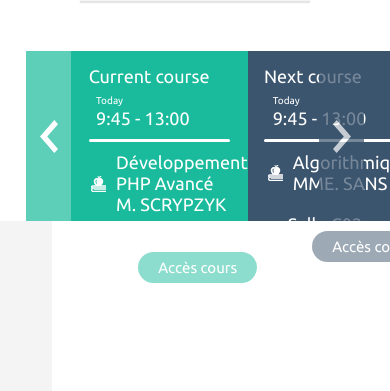
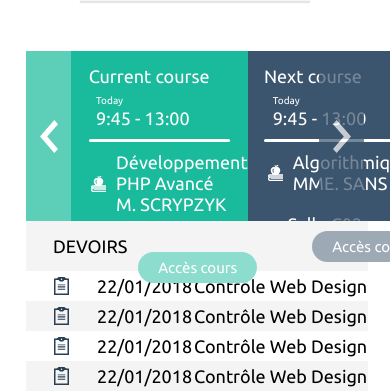
Before and after one commit to adrienmii/CMSProject, a PHP site: page /views/student/dashboard.html in a window 390 px wide; the page is wider, and only the part inside the window is pictured. Shown: the part 949-1340 px from the top of that part. Run offline with PHP 8.4, Linux system fonts and the light colour scheme; some libraries are stand-ins or nearby versions.

Commit message:
Intégration du dashboard sans le responsive

```diff
--- a/public/css/css/style.css
+++ b/public/css/css/style.css
@@ -886,8 +886,29 @@ hr.timeLeft {
 
 #blockHomeWork {
   height: 170px;
-  background: #F4F4F4;
   padding: 0px 26px; }
+
+#blockHomeWorkContainer {
+  background: #F4F4F4; }
+
+#blockHomeWorkContainer header {
+  font-size: 18px;
+  height: 50px;
+  padding: 15px 27px; }
+
+#blockHomeWorkContainer table {
+  border-collapse: collapse;
+  width: 100%; }
+
+#blockHomeWorkContainer table tr {
+  height: 30px; }
+
+#blockHomeWorkContainer table tr td:first-child {
+  background: url(../../img/icn/iconClipBoard.svg) 50% 50% no-repeat;
+  width: 70px; }
+
+#blockHomeWorkContainer table tr:nth-child(2n+1) td {
+  background-color: #fff; }
 
 html {
   height: 100%; }
@@ -919,6 +940,12 @@ body {
 
 .text-right {
   text-align: right; }
+
+input:focus,
+select:focus,
+textarea:focus,
+button:focus {
+  outline: none; }
 
 input[type="text"],
 input[type="password"] {
--- a/public/css/scss/dashboard.scss
+++ b/public/css/scss/dashboard.scss
@@ -143,6 +143,33 @@ hr.timeLeft {
 
 #blockHomeWork{
 	height: 170px;
-	background:#F4F4F4;
 	padding: 0px 26px;
 }
+
+#blockHomeWorkContainer{
+	background:#F4F4F4;
+}
+
+#blockHomeWorkContainer header{
+	font-size: 18px;
+	height:50px;
+	padding: 15px 27px;
+}
+
+#blockHomeWorkContainer table{
+	border-collapse: collapse;
+	width: 100%;
+}
+
+#blockHomeWorkContainer table tr{
+	height: 30px;
+}
+
+#blockHomeWorkContainer table tr td:first-child{
+	background: url(../../img/icn/iconClipBoard.svg) 50% 50% no-repeat;
+	width:70px;
+}
+
+#blockHomeWorkContainer table tr:nth-child(2n+1) td{
+	background-color:#fff;
+}
--- a/public/css/scss/style.scss
+++ b/public/css/scss/style.scss
@@ -39,6 +39,13 @@ body {
 
 .text-right{
 	text-align:right;
+}
+
+input:focus,
+select:focus,
+textarea:focus,
+button:focus {
+    outline: none;
 }
 
 input[type="text"],
--- a/views/student/dashboard.html
+++ b/views/student/dashboard.html
@@ -65,7 +65,7 @@
 		<main>
 			<div class="col-sm-12">
 				<div id="rowBlockInfo" class="row" >
-					<div class="col-xs-12 col-sm-2 col-sm-offset-1 text-center">
+					<div class="col-xs-12 col-sm-4 col-md-2 col-md-offset-1 text-center">
 						<div class="blocInfo">
 							<div class="blocTitle">
 								moyenne général
@@ -75,7 +75,7 @@
 							</div>
 						</div>
 					</div>
-					<div class="col-xs-12 col-sm-2 text-center">
+					<div class="col-xs-12 col-sm-4 col-md-2 text-center">
 						<div class="blocInfo">
 							<div class="blocTitle">
 								moyenne général
@@ -85,7 +85,7 @@
 							</div>
 						</div>
 					</div>
-					<div class="col-xs-12 col-sm-2 text-center">
+					<div class="col-xs-12 col-sm-4 col-md-2  text-center">
 						<div class="blocInfo">
 							<div class="blocTitle">
 								moyenne général
@@ -95,7 +95,7 @@
 							</div>
 						</div>
 					</div>
-					<div class="col-xs-12 col-sm-2 text-center">
+					<div class="col-xs-12 col-sm-4 col-md-2 text-center">
 						<div class="blocInfo">
 							<div class="blocTitle">
 								moyenne général
@@ -105,7 +105,7 @@
 							</div>
 						</div>
 					</div>
-					<div class="col-xs-12 col-sm-2 text-center">
+					<div class="col-xs-12 col-sm-4 col-md-2 text-center">
 						<div class="blocInfo">
 							<div class="blocTitle">
 								moyenne général
@@ -152,7 +152,33 @@
 						</div>
 					</div>
 					<div id="blockHomeWork" class="col-sm-4">
-
+						<div id="blockHomeWorkContainer">
+							<header>
+								DEVOIRS
+							</header>
+							<table>
+								<tr>
+									<td></td>
+									<td>22/01/2018</td>
+									<td>Contrôle Web Design</td>
+								</tr>
+								<tr>
+									<td></td>
+									<td>22/01/2018</td>
+									<td>Contrôle Web Design</td>
+								</tr>
+								<tr>
+									<td></td>
+									<td>22/01/2018</td>
+									<td>Contrôle Web Design</td>
+								</tr>
+									<tr>
+									<td></td>
+									<td>22/01/2018</td>
+									<td>Contrôle Web Design</td>
+								</tr>
+							</table>
+						</div>
 					</div>
 				</div>
 			</div>
```
Also changed, not shown: public/css/css/dashboard.css (+22 -1 lines), public/img/icn/iconClipBoard.svg (added), 2 other files.
